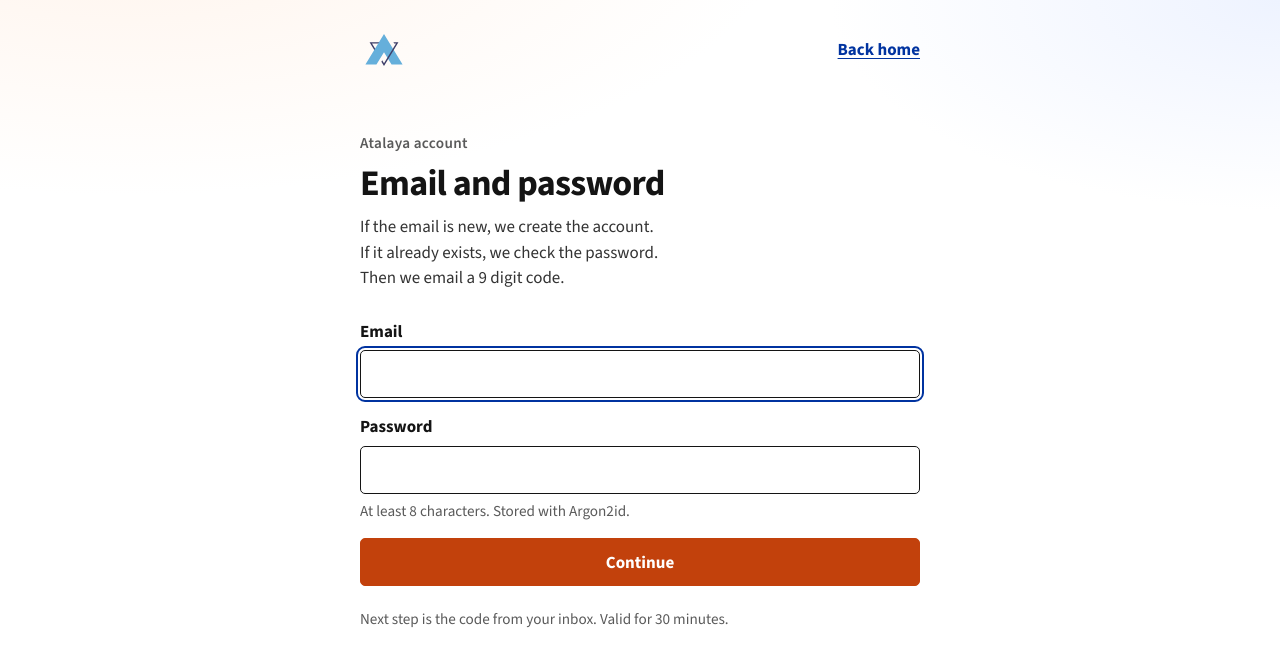
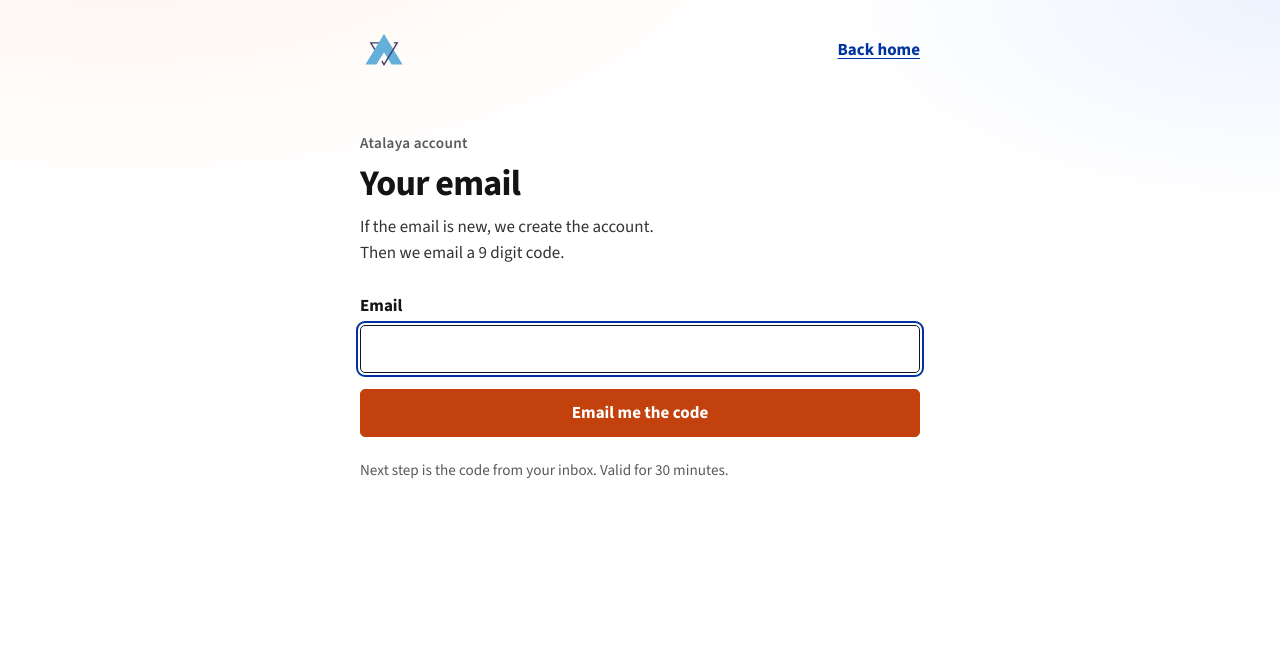
Before and after one commit to pagetree/atalaya-monitor, a PHP site: page /auth/ in a window 1280 px wide. Shown: the top 667 px of the page. Run offline with PHP 8.4, Linux system fonts and the light colour scheme; some libraries are stand-ins or nearby versions.

Commit message:
Refactor authentication flow to use email only
Removed password requirement from user creation and login processes. Updated related messages and UI elements to reflect the change. Cleaned up unused password handling code. v0.5

```diff
--- a/auth/actions/confirm.php
+++ b/auth/actions/confirm.php
@@ -10,7 +10,7 @@ if ($_SERVER['REQUEST_METHOD'] !== 'POST') {
 
 $pending = auth_get_pending_user();
 if ($pending === null) {
-    auth_flash_set('error', 'Start with your email and password first.');
+    auth_flash_set('error', 'Start with your email first.');
     auth_redirect('/auth/');
 }
 
--- a/auth/assets/css/auth.css
+++ b/auth/assets/css/auth.css
@@ -185,7 +185,6 @@ label {
 }
 
 input[type="email"],
-input[type="password"],
 input[type="text"] {
   width: 100%;
   min-height: 48px;
--- a/auth/includes/users.php
+++ b/auth/includes/users.php
@@ -13,7 +13,7 @@ function auth_find_user_by_email(string $email): ?array
 {
     $norm = auth_normalize_email($email);
     $stmt = auth_db()->prepare(
-        'SELECT id, email, email_norm, password_hash, email_verified_at, created_at, updated_at
+        'SELECT id, email, email_norm, email_verified_at, created_at, updated_at
          FROM users
          WHERE email_norm = :email_norm
          LIMIT 1'
@@ -23,35 +23,25 @@ function auth_find_user_by_email(string $email): ?array
     return $row === false ? null : $row;
 }
 
-function auth_create_user(string $email, string $password): array
+function auth_create_user(string $email): array
 {
     $email = trim($email);
     $norm = auth_normalize_email($email);
-    $hash = password_hash($password, PASSWORD_ARGON2ID);
-    if ($hash === false) {
-        throw new RuntimeException('Could not hash the password.');
-    }
 
     $stmt = auth_db()->prepare(
-        'INSERT INTO users (email, email_norm, password_hash)
-         VALUES (:email, :email_norm, :password_hash)
-         RETURNING id, email, email_norm, password_hash, email_verified_at, created_at, updated_at'
+        'INSERT INTO users (email, email_norm)
+         VALUES (:email, :email_norm)
+         RETURNING id, email, email_norm, email_verified_at, created_at, updated_at'
     );
     $stmt->execute([
         'email' => $email,
         'email_norm' => $norm,
-        'password_hash' => $hash,
     ]);
     $row = $stmt->fetch();
     if ($row === false) {
         throw new RuntimeException('Could not create the user.');
     }
     return $row;
-}
-
-function auth_verify_password(array $user, string $password): bool
-{
-    return password_verify($password, (string) $user['password_hash']);
 }
 
 function auth_mark_email_verified(string $userId): void
--- a/auth/index.php
+++ b/auth/index.php
@@ -18,7 +18,7 @@ $notice = auth_flash_get('notice');
   <meta charset="utf-8">
   <meta name="viewport" content="width=device-width, initial-scale=1">
   <title>Sign in · Atalaya</title>
-  <meta name="description" content="Sign in or create your Atalaya account with email and password.">
+  <meta name="description" content="Sign in or create your Atalaya account with your email.">
   <link rel="icon" href="../assets/img/logo-icon.svg" type="image/svg+xml">
   <link rel="stylesheet" href="https://fonts.googleapis.com/css2?family=Source+Sans+3:wght@400;600;700;800&display=swap">
   <link rel="stylesheet" href="assets/css/auth.css">
@@ -40,8 +40,8 @@ $notice = auth_flash_get('notice');
   <main id="content" class="shell" tabindex="-1">
     <section class="panel" aria-labelledby="auth-title">
       <p class="kicker">Atalaya account</p>
-      <h1 id="auth-title">Email and password</h1>
-      <p class="lede">If the email is new, we create the account. If it already exists, we check the password. Then we email a 9 digit code.</p>
+      <h1 id="auth-title">Your email</h1>
+      <p class="lede">If the email is new, we create the account. Then we email a 9 digit code.</p>
 
       <?php if ($error !== null): ?>
         <p class="banner" role="alert"><?= htmlspecialchars($error, ENT_QUOTES, 'UTF-8') ?></p>
@@ -55,12 +55,7 @@ $notice = auth_flash_get('notice');
           Email
           <input type="email" name="email" required maxlength="254" autocomplete="email" autofocus>
         </label>
-        <label>
-          Password
-          <input type="password" name="password" required minlength="8" maxlength="200" autocomplete="current-password">
-          <span class="hint">At least 8 characters. Stored with Argon2id.</span>
-        </label>
-        <button class="solid" type="submit">Continue</button>
+        <button class="solid" type="submit">Email me the code</button>
       </form>
 
       <p class="foot">Next step is the code from your inbox. Valid for 30 minutes.</p>
--- a/auth/verify.php
+++ b/auth/verify.php
@@ -11,7 +11,7 @@ if ($user !== null) {
 
 $pending = auth_get_pending_user();
 if ($pending === null) {
-    auth_flash_set('error', 'Start with your email and password first.');
+    auth_flash_set('error', 'Start with your email first.');
     auth_redirect('/auth/');
 }
 
```
Also changed, not shown: auth/actions/start.php (+1 -12 lines), 1 other file.
